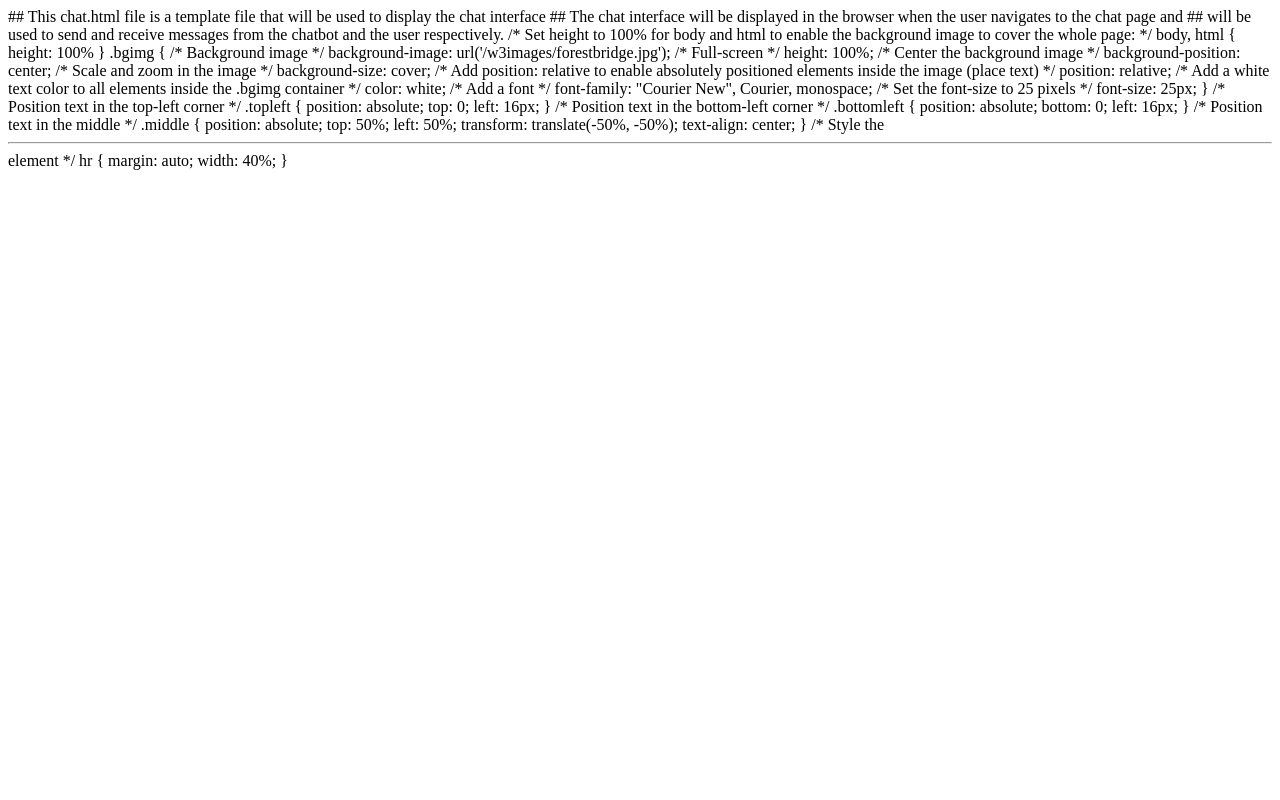
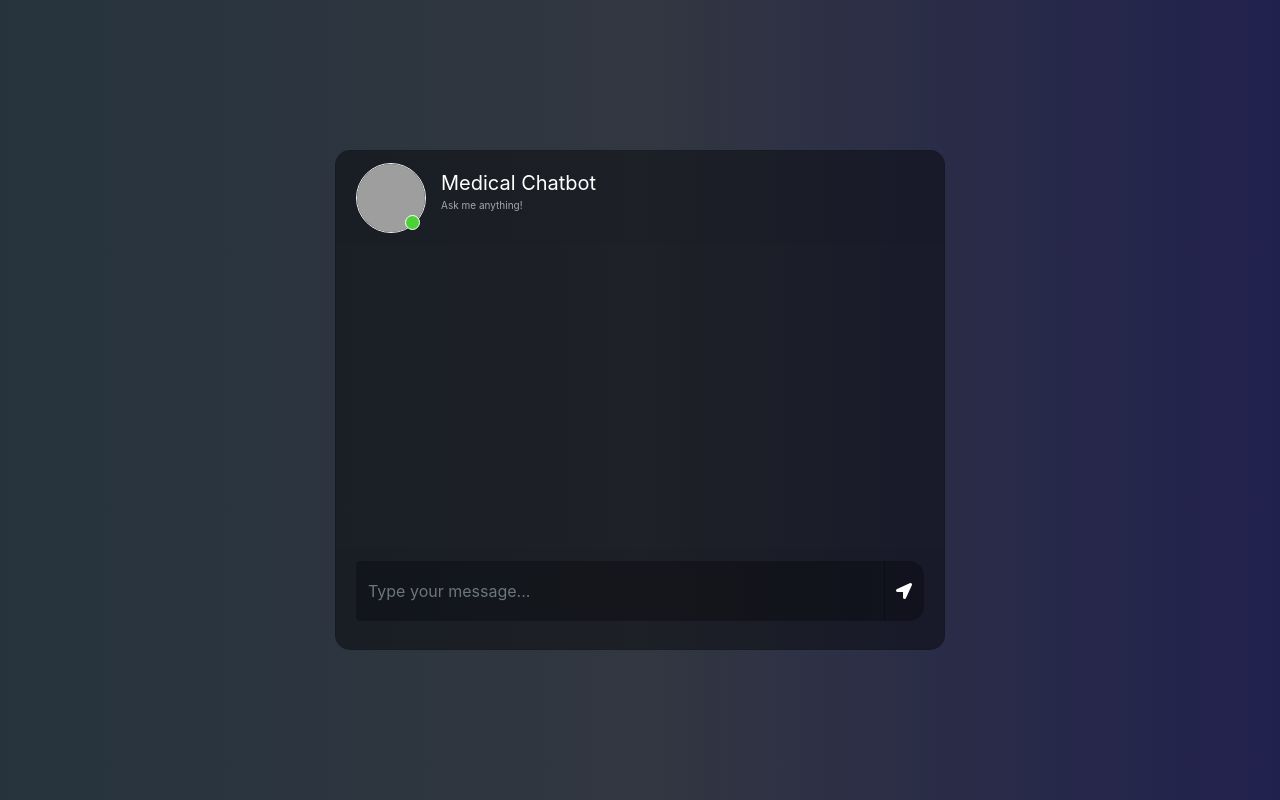
Before and after one commit to rawalraj022/Medical-Chatbot-using-Llama-2, a Flask app: page / in a window 1280 px wide. Run offline with Flask 3, Linux system fonts and the light colour scheme; some libraries are stand-ins or nearby versions; grey boxes are pictures that could not be loaded.

Commit message:
HTML and CSS added

```diff
--- /dev/null
+++ b/static/style.css
@@ -0,0 +1,225 @@
+
+
+body,html{
+	height: 100%;
+	margin: 0;
+	background: rgb(44, 47, 59);
+   background: -webkit-linear-gradient(to right, rgb(40, 59, 34), rgb(54, 60, 70), rgb(32, 32, 43));
+	background: linear-gradient(to right, rgb(38, 51, 61), rgb(50, 55, 65), rgb(33, 33, 78));
+}
+
+.chat{
+	margin-top: auto;
+	margin-bottom: auto;
+}
+.card{
+	height: 500px;
+	border-radius: 15px !important;
+	background-color: rgba(0,0,0,0.4) !important;
+}
+.contacts_body{
+	padding:  0.75rem 0 !important;
+	overflow-y: auto;
+	white-space: nowrap;
+}
+.msg_card_body{
+	overflow-y: auto;
+}
+.card-header{
+	border-radius: 15px 15px 0 0 !important;
+	border-bottom: 0 !important;
+}
+.card-footer{
+border-radius: 0 0 15px 15px !important;
+	border-top: 0 !important;
+}
+.container{
+	align-content: center;
+}
+.search{
+	border-radius: 15px 0 0 15px !important;
+	background-color: rgba(0,0,0,0.3) !important;
+	border:0 !important;
+	color:white !important;
+}
+.search:focus{
+	 box-shadow:none !important;
+   outline:0px !important;
+}
+.type_msg{
+	background-color: rgba(0,0,0,0.3) !important;
+	border:0 !important;
+	color:white !important;
+	height: 60px !important;
+	overflow-y: auto;
+}
+	.type_msg:focus{
+	 box-shadow:none !important;
+   outline:0px !important;
+}
+.attach_btn{
+	border-radius: 15px 0 0 15px !important;
+	background-color: rgba(0,0,0,0.3) !important;
+	border:0 !important;
+	color: white !important;
+	cursor: pointer;
+}
+.send_btn{
+	border-radius: 0 15px 15px 0 !important;
+	background-color: rgba(0,0,0,0.3) !important;
+	border:0 !important;
+	color: white !important;
+	cursor: pointer;
+}
+.search_btn{
+	border-radius: 0 15px 15px 0 !important;
+	background-color: rgba(0,0,0,0.3) !important;
+	border:0 !important;
+	color: white !important;
+	cursor: pointer;
+}
+.contacts{
+	list-style: none;
+	padding: 0;
+}
+.contacts li{
+	width: 100% !important;
+	padding: 5px 10px;
+	margin-bottom: 15px !important;
+}
+.active{
+	background-color: rgba(0,0,0,0.3);
+}
+.user_img{
+	height: 70px;
+	width: 70px;
+	border:1.5px solid #f5f6fa;
+
+}
+.user_img_msg{
+	height: 40px;
+	width: 40px;
+	border:1.5px solid #f5f6fa;
+
+}
+.img_cont{
+	position: relative;
+	height: 70px;
+	width: 70px;
+}
+.img_cont_msg{
+	height: 40px;
+	width: 40px;
+}
+.online_icon{
+	position: absolute;
+	height: 15px;
+	width:15px;
+	background-color: #4cd137;
+	border-radius: 50%;
+	bottom: 0.2em;
+	right: 0.4em;
+	border:1.5px solid white;
+}
+.offline{
+	background-color: #c23616 !important;
+}
+.user_info{
+	margin-top: auto;
+	margin-bottom: auto;
+	margin-left: 15px;
+}
+.user_info span{
+	font-size: 20px;
+	color: white;
+}
+.user_info p{
+	font-size: 10px;
+	color: rgba(255,255,255,0.6);
+}
+.video_cam{
+	margin-left: 50px;
+	margin-top: 5px;
+}
+.video_cam span{
+	color: white;
+	font-size: 20px;
+	cursor: pointer;
+	margin-right: 20px;
+}
+.msg_cotainer{
+	margin-top: auto;
+	margin-bottom: auto;
+	margin-left: 10px;
+	border-radius: 25px;
+	background-color: rgb(82, 172, 255);
+	padding: 10px;
+	position: relative;
+}
+.msg_cotainer_send{
+	margin-top: auto;
+	margin-bottom: auto;
+	margin-right: 10px;
+	border-radius: 25px;
+	background-color: #58cc71;
+	padding: 10px;
+	position: relative;
+}
+.msg_time{
+	position: absolute;
+	left: 0;
+	bottom: -15px;
+	color: rgba(255,255,255,0.5);
+	font-size: 10px;
+}
+.msg_time_send{
+	position: absolute;
+	right:0;
+	bottom: -15px;
+	color: rgba(255,255,255,0.5);
+	font-size: 10px;
+}
+.msg_head{
+	position: relative;
+}
+#action_menu_btn{
+	position: absolute;
+	right: 10px;
+	top: 10px;
+	color: white;
+	cursor: pointer;
+	font-size: 20px;
+}
+.action_menu{
+	z-index: 1;
+	position: absolute;
+	padding: 15px 0;
+	background-color: rgba(0,0,0,0.5);
+	color: white;
+	border-radius: 15px;
+	top: 30px;
+	right: 15px;
+	display: none;
+}
+.action_menu ul{
+	list-style: none;
+	padding: 0;
+	margin: 0;
+}
+.action_menu ul li{
+	width: 100%;
+	padding: 10px 15px;
+	margin-bottom: 5px;
+}
+.action_menu ul li i{
+	padding-right: 10px;
+}
+.action_menu ul li:hover{
+	cursor: pointer;
+	background-color: rgba(0,0,0,0.2);
+}
+@media(max-width: 576px){
+	.contacts_card{
+	margin-bottom: 15px !important;
+}
+}
--- a/templates/chat.html
+++ b/templates/chat.html
@@ -1,57 +1,82 @@
-## This chat.html file is a template file that will be used to display the chat interface
-    ## The chat interface will be displayed in the browser when the user navigates to the chat page and
-    ## will be used to send and receive messages from the chatbot and the user respectively.
+
+<link href="//maxcdn.bootstrapcdn.com/bootstrap/4.1.1/css/bootstrap.min.css" rel="stylesheet" id="bootstrap-css">
+<script src="//maxcdn.bootstrapcdn.com/bootstrap/4.1.1/js/bootstrap.min.js"></script>
+<script src="//cdnjs.cloudflare.com/ajax/libs/jquery/3.2.1/jquery.min.js"></script>
+
+<!DOCTYPE html>
+<html>
+	<head>
+		<title>Chatbot</title>
+		<link rel="stylesheet" href="https://stackpath.bootstrapcdn.com/bootstrap/4.1.3/css/bootstrap.min.css" integrity="sha384-MCw98/SFnGE8fJT3GXwEOngsV7Zt27NXFoaoApmYm81iuXoPkFOJwJ8ERdknLPMO" crossorigin="anonymous">
+		<link rel="stylesheet" href="https://use.fontawesome.com/releases/v5.5.0/css/all.css" integrity="sha384-B4dIYHKNBt8Bc12p+WXckhzcICo0wtJAoU8YZTY5qE0Id1GSseTk6S+L3BlXeVIU" crossorigin="anonymous">
+		<script src="https://ajax.googleapis.com/ajax/libs/jquery/3.3.1/jquery.min.js"></script>
+		<link rel="stylesheet" type="text/css" href="{{ url_for('static', filename='style.css')}}"/>
+	</head>
 
 
-/* Set height to 100% for body and html to enable the background image to cover the whole page: */
-body, html {
-  height: 100%
-}
+	<body>
+		<div class="container-fluid h-100">
+			<div class="row justify-content-center h-100">
+				<div class="col-md-8 col-xl-6 chat">
+					<div class="card">
+						<div class="card-header msg_head">
+							<div class="d-flex bd-highlight">
+								<div class="img_cont">
+									<!-- <img src="https://i.ibb.co/fSNP7Rz/icons8-chatgpt-512.png" class="rounded-circle user_img"> -->
+									<img src="https://www.prdistribution.com/spirit/uploads/pressreleases/2019/newsreleases/d83341deb75c4c4f6b113f27b1e42cd8-chatbot-florence-already-helps-thousands-of-patients-to-remember-their-medication.png" class="rounded-circle user_img">
+									<span class="online_icon"></span>
+								</div>
+								<div class="user_info">
+									<span>Medical Chatbot</span>
+									<p>Ask me anything!</p>
+								</div>
+							</div>
+						</div>
+						<div id="messageFormeight" class="card-body msg_card_body">
 
-.bgimg {
-  /* Background image */
-  background-image: url('/w3images/forestbridge.jpg');
-  /* Full-screen */
-  height: 100%;
-  /* Center the background image */
-  background-position: center;
-  /* Scale and zoom in the image */
-  background-size: cover;
-  /* Add position: relative to enable absolutely positioned elements inside the image (place text) */
-  position: relative;
-  /* Add a white text color to all elements inside the .bgimg container */
-  color: white;
-  /* Add a font */
-  font-family: "Courier New", Courier, monospace;
-  /* Set the font-size to 25 pixels */
-  font-size: 25px;
-}
 
-/* Position text in the top-left corner */
-.topleft {
-  position: absolute;
-  top: 0;
-  left: 16px;
-}
+						</div>
+						<div class="card-footer">
+							<form id="messageArea" class="input-group">
+                                <input type="text" id="text" name="msg" placeholder="Type your message..." autocomplete="off" class="form-control type_msg" required/>
+								<div class="input-group-append">
+									<button type="submit" id="send" class="input-group-text send_btn"><i class="fas fa-location-arrow"></i></button>
+								</div>
+							</form>
+						</div>
+					</div>
+				</div>
+			</div>
+		</div>
 
-/* Position text in the bottom-left corner */
-.bottomleft {
-  position: absolute;
-  bottom: 0;
-  left: 16px;
-}
+		<script>
+			$(document).ready(function() {
+				$("#messageArea").on("submit", function(event) {
+					const date = new Date();
+					const hour = date.getHours();
+					const minute = date.getMinutes();
+					const str_time = hour+":"+minute;
+					var rawText = $("#text").val();
 
-/* Position text in the middle */
-.middle {
-  position: absolute;
-  top: 50%;
-  left: 50%;
-  transform: translate(-50%, -50%);
-  text-align: center;
-}
+					var userHtml = '<div class="d-flex justify-content-end mb-4"><div class="msg_cotainer_send">' + rawText + '<span class="msg_time_send">'+ str_time + '</span></div><div class="img_cont_msg"><img src="https://i.ibb.co/d5b84Xw/Untitled-design.png" class="rounded-circle user_img_msg"></div></div>';
 
-/* Style the <hr> element */
-hr {
-  margin: auto;
-  width: 40%;
-}
+					$("#text").val("");
+					$("#messageFormeight").append(userHtml);
+
+					$.ajax({
+						data: {
+							msg: rawText,
+						},
+						type: "POST",
+						url: "/get",
+					}).done(function(data) {
+						var botHtml = '<div class="d-flex justify-content-start mb-4"><div class="img_cont_msg"><img src="https://www.prdistribution.com/spirit/uploads/pressreleases/2019/newsreleases/d83341deb75c4c4f6b113f27b1e42cd8-chatbot-florence-already-helps-thousands-of-patients-to-remember-their-medication.png" class="rounded-circle user_img_msg"></div><div class="msg_cotainer">' + data + '<span class="msg_time">' + str_time + '</span></div></div>';
+						$("#messageFormeight").append($.parseHTML(botHtml));
+					});
+					event.preventDefault();
+				});
+			});
+		</script>
+
+    </body>
+</html>
```
Also changed, not shown: 1 other file.
